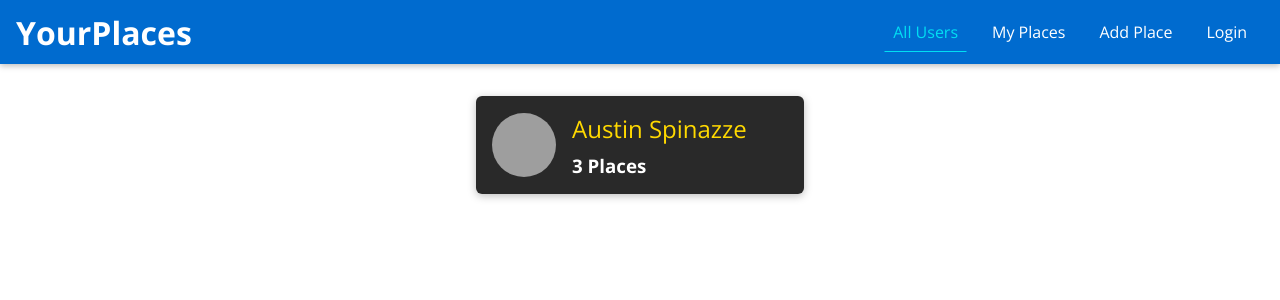
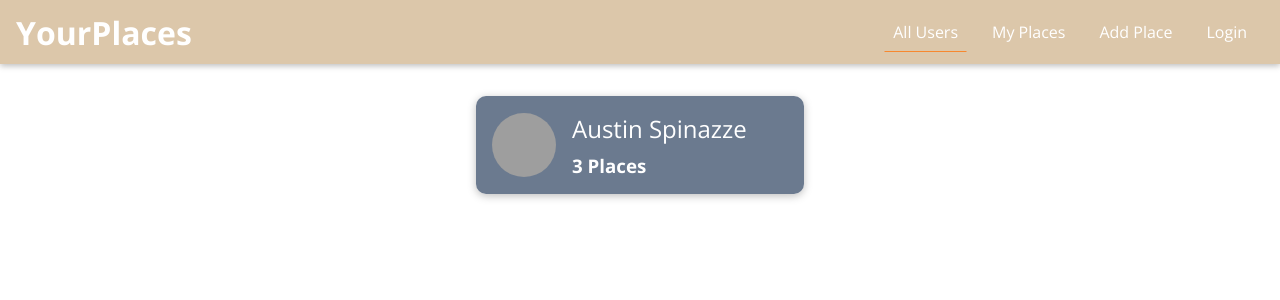
Before and after one commit to AustinSpinazze/MERNLocationSharingApp, a React (Create React App) app in the folder front-end/: page / in a window 1280 px wide. Shown: the top 300 px of the page. Built offline with nearby package versions, Linux system fonts and the light colour scheme; grey boxes are pictures that could not be loaded.

Commit message:
Add new theme to ui

```diff
--- a/front-end/src/places/components/PlaceItem.css
+++ b/front-end/src/places/components/PlaceItem.css
@@ -7,8 +7,10 @@
 }
 
 .place-item__info {
-  padding: 1rem;
+    padding: .5rem;
     text-align: center;
+    background: white;
+    color: black;
 }
 
 .place-item__image {
@@ -30,9 +32,10 @@
 }
 
 .place-item__actions {
-  padding: 1rem;
+    padding: .5rem;
     text-align: center;
-  border-top: 1px solid #ccc;
+    /* border-top: 1px solid rgb(82, 82, 82); */
+    background: White;
 }
 
 .place-item__modal-content {
@@ -49,7 +52,7 @@
 }
 
 .map-container {
-  height: 15rem;
+    height: 10rem;
     width: 100%;
 }
 
--- a/front-end/src/shared/components/FormElements/Button.css
+++ b/front-end/src/shared/components/FormElements/Button.css
@@ -1,9 +1,9 @@
 .button {
     font: inherit;
     padding: 0.5rem 1.5rem;
-    border: 1px solid #00BFFF;
+    border: 1px solid #f7c331;
     border-radius: 4px;
-    background: #00BFFF;
+    background: #f7c331;
     color: white;
     cursor: pointer;
     margin-right: 1rem;
@@ -17,21 +17,21 @@
 
 .button:hover,
 .button:active {
-    background: rgb(11, 137, 179);
-    border-color: rgb(11, 137, 179);
+    background: #ddae2c;
+    border-color: #ddae2c;
 }
 
 .button--inverse {
     background: transparent;
-    color: #00dff3;
-    border: 1px solid #00dff3;
+    color: #f7c331;
+    border: 1px solid #f7c331;
 }
 
 .button--inverse:hover,
 .button--inverse:active {
     color: white;
-    background: #00BFFF;
-    border: 1px solid #00BFFF;
+    background: #f7c331;
+    border: 1px solid #f7c331;
 }
 
 .button--danger {
--- a/front-end/src/shared/components/Navigation/MainHeader.css
+++ b/front-end/src/shared/components/Navigation/MainHeader.css
@@ -6,7 +6,7 @@
     position: fixed;
     top: 0;
     left: 0;
-    background: rgb(0, 107, 207);
+    background: #Dcc7AA;
     box-shadow: 0 2px 6px rgba(0, 0, 0, 0.26);
     padding: 0 1rem;
     z-index: 5;
--- a/front-end/src/shared/components/Navigation/MainNavigation.css
+++ b/front-end/src/shared/components/Navigation/MainNavigation.css
@@ -21,9 +21,13 @@
   color: white;
 }
 
+.main-navigation__title:hover {
+  text-decoration: none;
+  color: #f7882f;
+}
+
 .main-navigation__title a {
   text-decoration: none;
-    color: white;
 }
 
 .main-navigation__header-nav {
--- a/front-end/src/shared/components/Navigation/NavLinks.css
+++ b/front-end/src/shared/components/Navigation/NavLinks.css
@@ -16,7 +16,7 @@
 
 .nav-links a {
     border: 1px solid transparent;
-    color: #292929;
+    color: white;
     text-decoration: none;
     padding: 0.5rem;
 }
@@ -24,12 +24,12 @@
 .nav-links a:active,
 .nav-links a.active {
     /* background: #0854ac; */
-    border-bottom: 1px solid #00dff3;
-    color: #00dff3;
+    border-bottom: 1px solid #f7882f;
+    color: white;
 }
 
 .nav-links a:hover {
-    color: #00dff3;
+    color: #f7882f;
 }
 
 .nav-links button {
--- a/front-end/src/shared/components/Navigation/SideDrawer.css
+++ b/front-end/src/shared/components/Navigation/SideDrawer.css
@@ -5,6 +5,6 @@
     z-index: 100;
     height: 100vh;
     width: 70%;
-    background: white;
+    background: #Dcc7AA;
     box-shadow: 0 2px 8px rgba(0, 0, 0, 0.26);
 }
--- a/front-end/src/shared/components/UIElements/Card.css
+++ b/front-end/src/shared/components/UIElements/Card.css
@@ -1,7 +1,7 @@
 .card {
   margin: 0;
   box-shadow: 0 2px 8px rgba(0, 0, 0, 0.26);
-  border-radius: 6px;
+  border-radius: 10px;
   padding: 1rem;
   overflow: hidden;
   background: white;
--- a/front-end/src/shared/components/UIElements/Modal.css
+++ b/front-end/src/shared/components/UIElements/Modal.css
@@ -6,13 +6,14 @@
     width: 80%;
     background: white;
     box-shadow: 0 2px 8px rgba(0, 0, 0, 0.26);
-    border-radius: 8px;
+    border-radius: 15px;
 }
 
 .modal__header {
+    border-radius: 15px 15px 0px 0px;
     width: 100%;
     padding: 1rem 0.5rem;
-    background: #2a006e;
+    background: #Dcc7AA;
     color: white;
 }
 
--- a/front-end/src/user/components/UserItem.css
+++ b/front-end/src/user/components/UserItem.css
@@ -12,12 +12,12 @@
   text-decoration: none;
   padding: 1rem;
   color: white;
-  background: #292929;
+  background: #6b7a8f;
 }
 
 .user-item a:hover,
 .user-item a:active {
-  background: #ffd900;
+  background: #f7c331;
 }
 
 .user-item__content {
@@ -34,14 +34,14 @@
   font-size: 1.5rem;
   margin: 0 0 0.5rem 0;
   font-weight: normal;
-  color: #ffd900;
+  color: white;
 }
 
 .user-item:hover h2,
 .user-item:active h2,
 .user-item:hover h3,
 .user-item:active h3 {
-  color: #292929;
+  color: white;
 }
 
 .user-item__info h3 {
```
Lines whose indentation alone changed are shown as unchanged.
